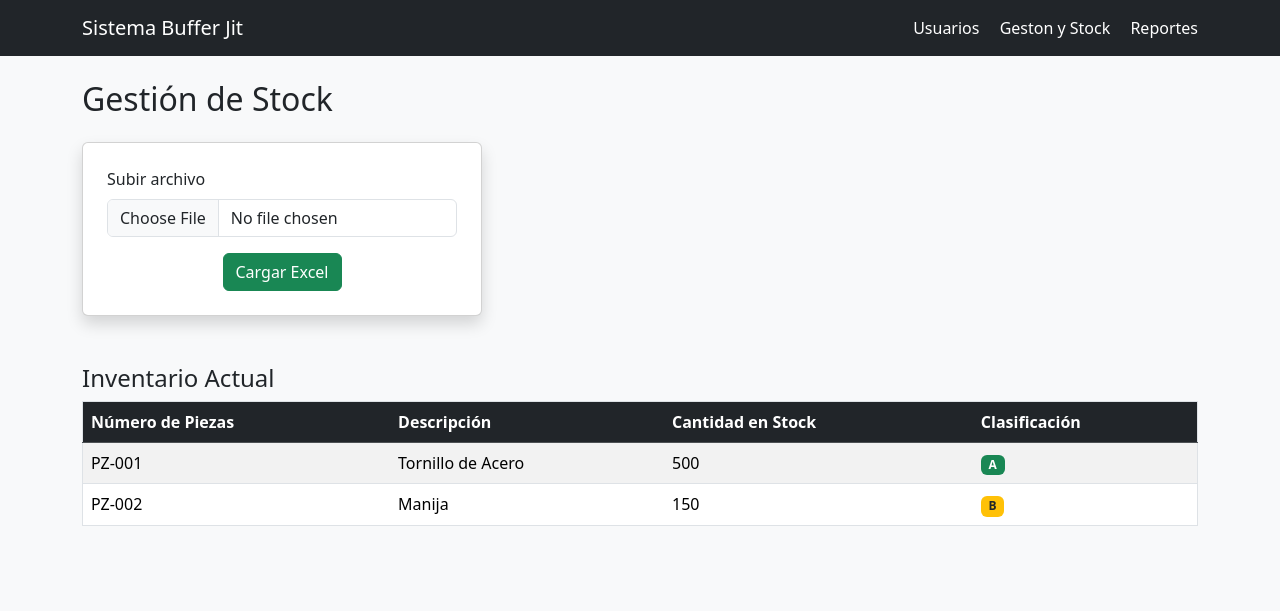
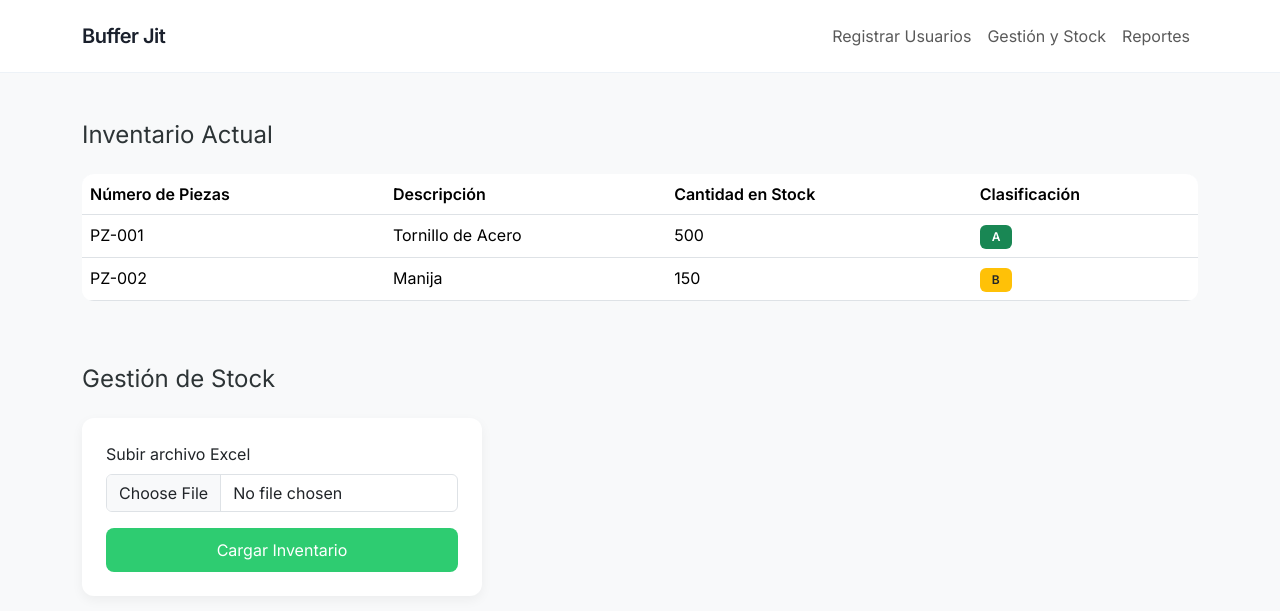
Before and after one commit to Alonsooy/PROYECTO-METRICAS, a PHP site: page /gestion.php in a window 1280 px wide. Shown: the top 611 px of the page. Run offline with PHP 8.4, Linux system fonts and the light colour scheme.

Commit message:
Cambios estéticos

```diff
--- /dev/null
+++ b/buffer_jit/CSS/style.css
@@ -0,0 +1,64 @@
+@import url('https://fonts.googleapis.com/css2?family=Inter:wght@300;400;600&display=swap');
+
+body {
+    font-family: 'Inter', sans-serif;
+    background-color: #f8f9fa;
+    color: #2d3436;
+}
+
+
+.card {
+    border: none !important;
+    border-radius: 12px !important;
+    box-shadow: 0 4px 12px rgba(0, 0, 0, 0.05) !important;
+    transition: all 0.3s ease;
+}
+
+.card:hover {
+    transform: translateY(-4px);
+    box-shadow: 0 8px 24px rgba(0, 0, 0, 0.1) !important;
+}
+
+
+.navbar {
+    background-color: #ffffff !important;
+    border-bottom: 1px solid #edf2f7;
+    padding: 1rem 2rem;
+}
+
+.navbar-brand {
+    font-weight: 600;
+    letter-spacing: -0.5px;
+    color: #1a202c !important;
+}
+
+
+.btn {
+    border-radius: 8px !important;
+    padding: 10px 24px;
+    font-weight: 500;
+    border: none;
+}
+
+.btn-success { background-color: #2ecc71 !important; }
+.btn-primary { background-color: #3498db !important; }
+
+
+.table {
+    background: white;
+    border-radius: 12px;
+    overflow: hidden;
+}
+
+.table thead {
+    background-color: #f1f5f9;
+    color: #475569;
+}
+
+
+.badge {
+    padding: 6px 12px !important;
+    border-radius: 6px !important;
+    font-weight: 600;
+    text-transform: uppercase;
+}
--- /dev/null
+++ b/buffer_jit/footer.php
@@ -0,0 +1,11 @@
+<!DOCTYPE html>
+<html lang="es">
+<head>
+    <meta charset="UTF-8">
+    <meta name="viewport" content="width=device-width, initial-scale=1.0">
+    <title>Footer - Buffer Jit</title>
+</head>
+<body>
+    <script src="https://cdn.jsdelivr.net/npm/bootstrap@5.3.2/dist/js/bootstrap.bundle.min.js"></script>
+</body>
+</html>
--- a/buffer_jit/gestion.php
+++ b/buffer_jit/gestion.php
@@ -3,27 +3,18 @@
 <head>
     <meta charset="UTF-8">
     <meta name="viewport" content="width=device-width, initial-scale=1.0">
-    <title>Gestion- buffer Jit</title>
+    <title>Gestión - Buffer Jit</title>
+    <link href="https://cdn.jsdelivr.net/npm/bootstrap@5.3.2/dist/css/bootstrap.min.css" rel="stylesheet">
     <link rel="stylesheet" href="css/style.css">
-    <link href="https://cdn.jsdelivr.net/npm/bootstrap@5.3.2/dist/css/bootstrap.min.css" rel="stylesheet">
 </head>
 <body class="bg-light">
     <?php include 'navbar.php'; ?>
-    <div class="container">
-        <h2 class="mb-4">Gestión de Stock</h2>
-            <div class="card p-4 shadow" style="width: 100%; max-width: 400px">
-                <form action="cargar.php" method="POST">
-                    <div class="mb-3">
-                        <label for="archivo" class="form-label">Subir archivo</label>
-                        <input type="file" class="form-control" id="archivo" name="archivo" required>
-                    </div>
-                    <button class="btn btn-success d-block mx-auto">Cargar Excel</button>
-                </form>
-            </div>
-            <div class="mt-5">
-                    <h4>Inventario Actual</h4>
-                    <table class="table table-striped table-hover border">
-                        <thead class="table-dark">
+
+    <div class="container mt-5">
+        <div class="mb-5">
+            <h4 class="mb-4">Inventario Actual</h4>
+            <div class="table-responsive">
+                <table class="table table-hover"> <thead>
                         <tr>
                             <th>Número de Piezas</th>
                             <th>Descripción</th>
@@ -48,5 +39,17 @@
                 </table>
             </div>
         </div>
-</body>
-</html>
+
+        <h4 class="mb-4">Gestión de Stock</h4>
+        <div class="card p-4 shadow-sm" style="max-width: 400px">
+            <form action="cargar.php" method="POST" enctype="multipart/form-data">
+                <div class="mb-3">
+                    <label for="archivo" class="form-label">Subir archivo Excel</label>
+                    <input type="file" class="form-control" id="archivo" name="archivo" required>
+                </div>
+                <button type="submit" class="btn btn-success w-100">Cargar Inventario</button>
+            </form>
+        </div>
+    </div>
+
+    <?php include 'footer.php'; ?>
--- a/buffer_jit/navbar.php
+++ b/buffer_jit/navbar.php
@@ -1,10 +1,23 @@
-<nav class="navbar navbar-dark bg-dark mb-4">
-        <div class="container">
-            <a class="navbar-brand" href="resportes.php">Sistema Buffer Jit</a>
-            <div>
-                <a class="text-white me-3 text-decoration-none" href="usuarios.php">Usuarios</a>
-                <a class="text-white me-3 text-decoration-none" href="gestion.php">Geston y Stock</a>
-                <a class="text-white text-decoration-none" href="resportes.php">Reportes</a>
-            </div>
+<nav class="navbar navbar-expand-lg navbar-light">
+    <div class="container">
+        <a class="navbar-brand" href="gestion.php">Buffer Jit</a>
+
+        <button class="navbar-toggler" type="button" data-bs-toggle="collapse" data-bs-target="#navbarNav">
+            <span class="navbar-toggler-icon"></span>
+        </button>
+
+        <div class="collapse navbar-collapse" id="navbarNav">
+            <ul class="navbar-nav ms-auto">
+                <li class="nav-item">
+                    <a class="nav-link" href="usuarios.php"> Registrar Usuarios</a>
+                </li>
+                <li class="nav-item">
+                    <a class="nav-link" href="gestion.php">Gestión y Stock</a>
+                </li>
+                <li class="nav-item">
+                    <a class="nav-link" href="reportes.php">Reportes</a>
+                </li>
+            </ul>
         </div>
-    </nav>
+    </div>
+</nav>
```
Also changed, not shown: buffer_jit/login.php (+4 -5 lines), buffer_jit/reportes.php (+20 -14 lines), buffer_jit/usuarios.php (+14 -13 lines). Lines whose indentation alone changed are shown as unchanged.
